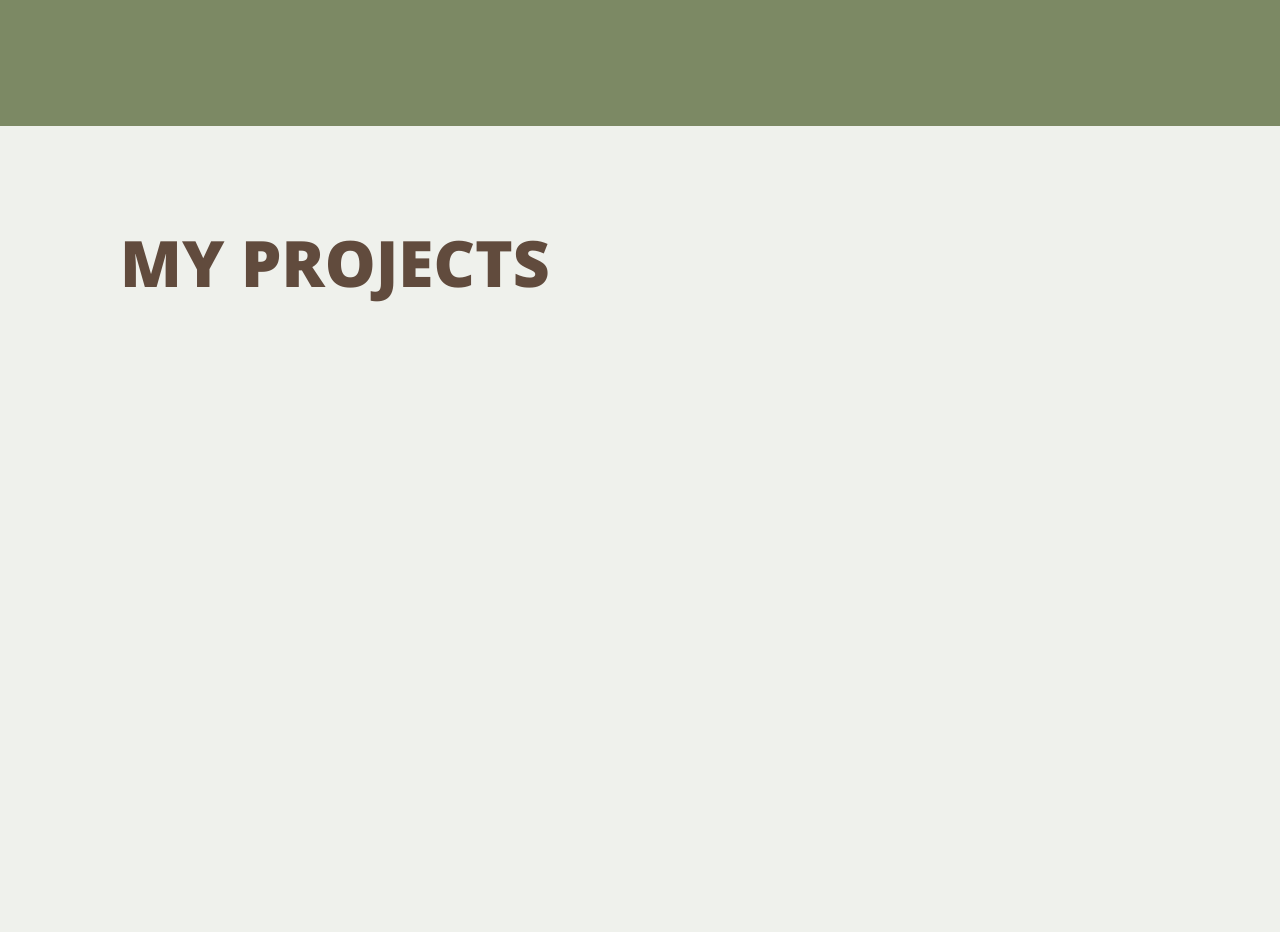
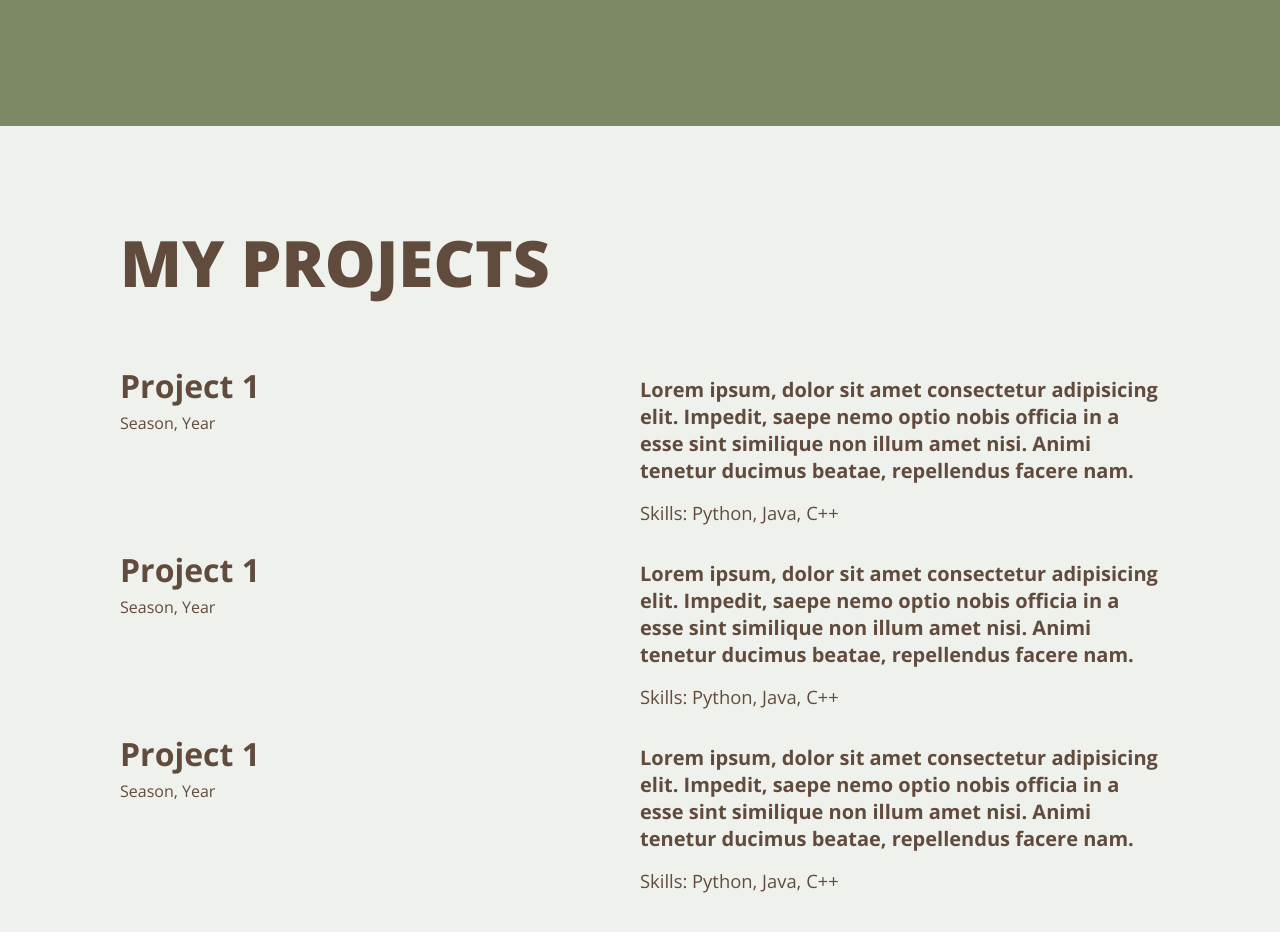
Before and after one commit to hoethan231/hoethan.github.io, a React (Create React App) app: page / in a window 1280 px wide. Shown: the part 800-1732 px from the top of the page. Built offline with nearby package versions, Linux system fonts and the light colour scheme; a web font is replaced by a local one.

Commit message:
create project cards

```diff
--- /dev/null
+++ b/src/components/ProjectCard/ProjectCard.css
@@ -0,0 +1,37 @@
+.card {
+    display: flex;
+    justify-content: space-between;
+    width: 100%;
+    height: 20vh;
+    padding-bottom: 3vh;
+}
+
+.pName {
+    display: flex;
+    flex: 1;
+    flex-direction: column;
+}
+
+.pName h2 {
+    font-size: 4vh;
+    line-height: 0%;
+}
+
+.pName p {
+    margin-top: 0;
+}
+
+.pInfo {
+    display: flex;
+    flex: 1;
+    flex-direction: column;
+}
+
+.pInfo h2 {
+    font-size: 2.5vh;
+}
+
+.pInfo p {
+    margin-top: 0;
+    font-size: 2.3vh;
+}
--- /dev/null
+++ b/src/components/ProjectCard/ProjectCard.jsx
@@ -0,0 +1,23 @@
+import React from "react";
+import "./ProjectCard.css";
+
+const ProjectCard = () => {
+
+    return (
+        <div className="card">
+            <div className="pName">
+                <h2>Project 1</h2>
+                <p>Season, Year</p>
+            </div>
+            <div className="pInfo">
+                <h2>Lorem ipsum, dolor sit amet consectetur adipisicing elit.
+                    Impedit, saepe nemo optio nobis officia in a esse sint similique non illum amet nisi.
+                    Animi tenetur ducimus beatae, repellendus facere nam.
+                </h2>
+                <p>Skills: Python, Java, C++</p>
+            </div>
+        </div>
+    )
+}
+
+export default ProjectCard;
--- a/src/components/Projects/Projects.css
+++ b/src/components/Projects/Projects.css
@@ -1,6 +1,7 @@
 .projects-container {
     padding-top: 5vh;
     padding-left: 15vh;
+    padding-right: 15vh;
     background-color: #ffffffe0;
     height: 100vh;
     color: #614b3d;
@@ -14,4 +15,5 @@
 
 .projects {
     display: flex;
+    flex-direction: column;
 }
--- a/src/components/Projects/Projects.jsx
+++ b/src/components/Projects/Projects.jsx
@@ -1,4 +1,5 @@
 import React from "react";
+import ProjectCard from "../ProjectCard/ProjectCard.jsx"
 import "./Projects.css";
 
 const Projects = () => {
@@ -7,6 +8,9 @@ const Projects = () => {
         <section className="projects-container">
             <h1 className="title">MY PROJECTS</h1>
             <div className="projects">
+                <ProjectCard/>
+                <ProjectCard/>
+                <ProjectCard/>
             </div>
         </section>
     )
```
Also changed, not shown: src/App.css (line endings or trailing spaces).
